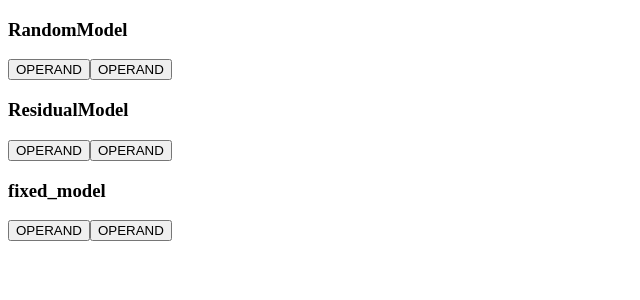
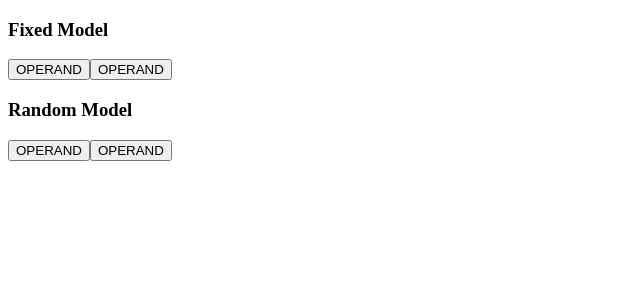
Before and after one commit to NutthakornManeewan/ExpressionGeneratorOOP, a React (Create React App) app: page / in a window 1280 px wide. Shown: the top 300 px of the page, without its empty margins (0-640 px from the left). Built offline with nearby package versions, Linux system fonts and the light colour scheme.

Commit message:
Update random model condition

```diff
--- a/src/App.js
+++ b/src/App.js
@@ -1,19 +1,21 @@
 import React from 'react'
 import Expression from './Components/Expression/Expression'
-import FixedModel from "./Components/Expression/FixedModel";
-const RandomModel = (
-	<Expression name="RandomModel" allowOperators={['+', '.', '||', '&']} />
-)
-const ResidualModel = (
-	<Expression name="ResidualModel" allowOperators={['+', '.', '||', '&']} />
-)
+import RandomModel from './Components/Expression/RandomModel'
+// const RandomModel = (
+// 	<Expression name="RandomModel" allowOperators={['+', '.', '||', '&']} />
+// )
+// const ResidualModel = (
+// 	<Expression name="ResidualModel" allowOperators={['+', '.', '||', '&']} />
+// )
 class App extends React.PureComponent {
 	render() {
 		return (
 			<div>
-				{RandomModel}
-				{ResidualModel}
-				<FixedModel name="fixed_model" allowOperators={["+",".", "&"]} />
+				<Expression name="Fixed Model" allowOperators={['+', '.']} />
+				<RandomModel
+					name="Random Model"
+					allowOperators={['+', '.', '&', '||']}
+				/>
 			</div>
 		)
 	}
--- a/src/Components/Expression/Expression.js
+++ b/src/Components/Expression/Expression.js
@@ -1,5 +1,5 @@
 import React, { Component } from 'react'
-import _ from "lodash"
+import _ from 'lodash'
 import Parameter from '../Parameter'
 import CreateNewParam from '../../utils/createNewParam'
 class Expression extends Component {
@@ -50,6 +50,7 @@ class Expression extends Component {
 		allowPushOperand = !allowPushOperand
 		this.setState({ size, allowPushOperand, expression: expression_list })
 	}
+
 	isOperatorAllows = operator => {
 		return this.state.allowOperators.some(ope => ope === operator)
 	}
--- a/src/Components/Expression/FixedModel.js
+++ b/src/Components/Expression/RandomModel.js
@@ -2,14 +2,26 @@ import CreateNewParam from '../../utils/createNewParam'
 import Expression from './Expression'
 import React from 'react'
 
-class FixedModel extends Expression {
+class RandomModel extends Expression {
 	componentDidUpdate() {
-		if (
-			!this.state.isEnd &&
-			this.state.expression.some(expr => expr.props.label === '&')
-		) {
-			this.setState({ isEnd: true })
-		}
+		if (this.haveOrOperator()) this.setState({ isEnd: true })
+		if (this.haveAndOperator()) this.changeToCovariance()
+	}
+
+	haveAndOperator = () => {
+		let { isVarianceStructure, expression } = { ...this.state }
+		return (
+			!isVarianceStructure &&
+			expression.some(expr => expr.props.label === '&')
+		)
+	}
+	haveOrOperator = () => {
+		let { isEnd, expression } = { ...this.state }
+		return (
+			!isEnd &&
+			expression.some(expr => expr.props.label === '||') &&
+			expression.slice(-1)[0].props.Class === 'value'
+		)
 	}
 
 	render() {
@@ -45,4 +57,4 @@ class FixedModel extends Expression {
 	}
 }
 
-export default FixedModel
+export default RandomModel
```
Also changed, not shown: src/Components/ResidualExpression.js (deleted, +0 -10 lines), src/Components/Expression/ResidualModel.js (added), src/logo.svg (deleted), 1 other file (tests, documents, lock files or other folders).
